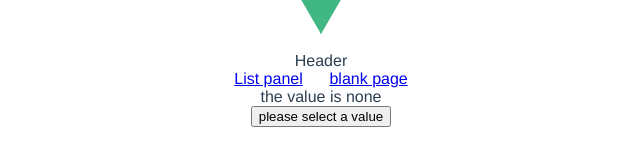
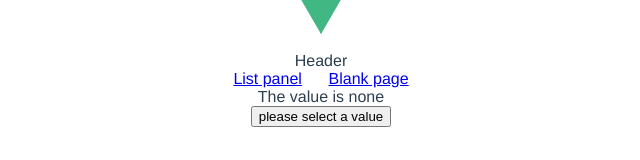
Before and after one commit to mabw/vue-demo, a Vue app: page / in a window 1280 px wide. Shown: the part 212-372 px from the top of the page, without its empty margins (319-959 px from the left). Built offline with nearby package versions, Linux system fonts and the light colour scheme.

Commit message:
Update texts somewhere'

```diff
--- a/src/BasicLayout.vue
+++ b/src/BasicLayout.vue
@@ -8,7 +8,7 @@
         </router-link>
         &nbsp;&nbsp;&nbsp;&nbsp;
         <router-link to="/demo">
-          <a>blank page</a>
+          <a>Blank page</a>
         </router-link>
       </div>
     </div>
--- a/src/components/ListPanel.vue
+++ b/src/components/ListPanel.vue
@@ -1,6 +1,6 @@
 <template>
   <div class="hello">
-    <div>the value is {{ value === "" ? "none" : value }}</div>
+    <div>The value is {{ value === "" ? "none" : value }}</div>
     <resource :value="value" @update-value="updateValue"></resource>
   </div>
 </template>
--- a/src/components/Resource/ResourceWrapper.vue
+++ b/src/components/Resource/ResourceWrapper.vue
@@ -10,7 +10,6 @@
 </template>
 
 <script>
-// 还需要支持多个面板,多个按钮的存在
 import TogglePanelWrapper from "../TogglePanelWrapper";
 import ResourceDummy from "./ResourceDummy";
 import ResourcePanel from "./ResourcePanel";
```
